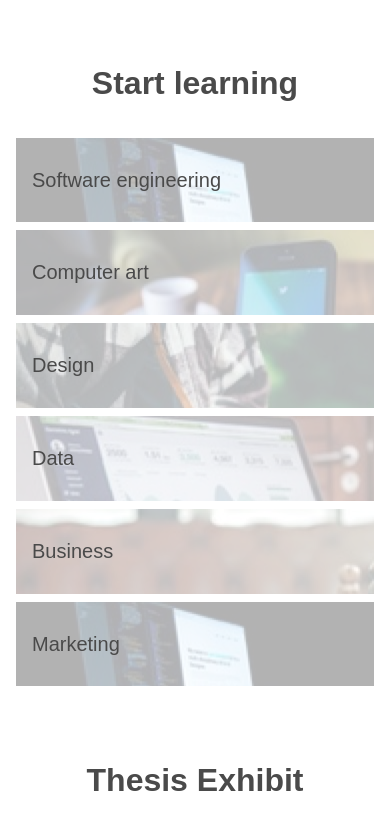
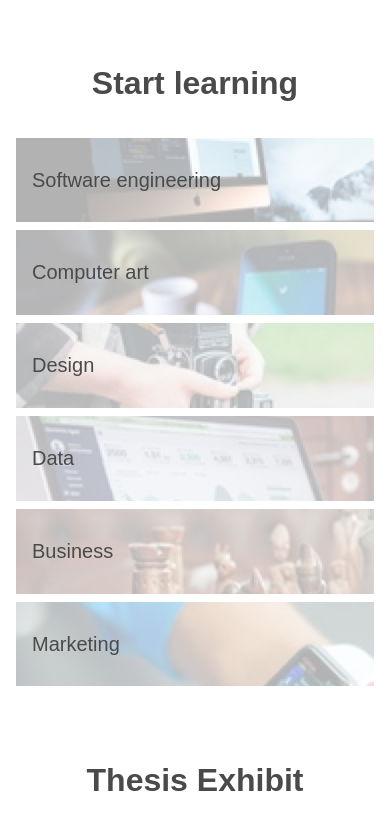
Before and after one commit to marcrowindo/Colmar-Academy, a plain HTML site: page index.html in a window 390 px wide. Shown: the part 2041-2874 px from the top of the page. Drawn offline with Linux system fonts and the light colour scheme; grey boxes are pictures that could not be loaded; files whose address does not match are found by name.

Commit message:
relative file path bug fix

```diff
--- a/resources/css/style.css
+++ b/resources/css/style.css
@@ -386,10 +386,12 @@ video {
 	.main-banner {
 		flex-direction: column;
 	}
+
 	.main-banner .image-container {
 		width: 100%;
 		margin: 0;
 	}
+
 	.main-banner .headline {
 		max-width: 100%;
 		margin: 2rem 1rem;
@@ -400,52 +402,65 @@ video {
 	.header {
 		display: none;
 	}
+
 	#mobile-element {
 		display: block;
 	}
+
 	#desktop-element {
 		display: none;
 	}
+
 	.focus-item.updates {
 		display: none;
 	}
+
 	.presenter {
 		height: auto;
 	}
+
 	.selector.updates {
 		width: 100%;
 		padding: 1rem;
 	}
+
 	.item {
 		flex-direction: column;
 		margin: 0;
 		width: 100%;
 	}
+
 	.item .image-container {
 		overflow: hidden;
 		width: 100%;
 		padding: 0;
 	}
+
 	.item-description {
 		width: 100%;
 		padding: 1rem;
 		padding-left: 3rem;
 	}
+
 	.start-learning {
 		background-color: white;
 		padding: 0;
 	}
+
 	.start-learning {
 	padding: 0 1rem;
 	padding-bottom: 2rem
 	}
+
 	.courses-container {
 		flex-direction: column;
 	}
+
 	.courses-container .course {
 		width: 100%;
 		margin: 0;
 	}
+
 	.courses-container .course .description {
 		margin: 0;
 		margin-bottom: 0.5rem;
@@ -455,9 +470,11 @@ video {
 		position: relative;
 		z-index: 1;
 	}
+
 	.courses-container .course .description h3:hover {
 		color: inherit;
-}
+	}
+
 	.course .description::before {
 		content: "";
 		position: absolute;
@@ -468,61 +485,69 @@ video {
 		opacity: 0.3;
 		z-index: -1;
 	}
+
 	.course.software .description::before {
-		background-image: url("file:///Users/marcwyss/Desktop/MarcDev/Projects/Colmar_Academy/resources/images/course-software.jpg");
+		background-image: url("../images/course-software.jpg");
+		background-position: 0% 55%;
 	}
+
 	.course.computer-art .description::before {
-		background-image: url("file:///Users/marcwyss/Desktop/MarcDev/Projects/Colmar_Academy/resources/images/course-computer-art.jpg");
+		background-image: url("../images/course-computer-art.jpg");
+		background-position: 0% 0%;
 	}
+
 	.course.design .description::before {
-		background-image: url("file:///Users/marcwyss/Desktop/MarcDev/Projects/Colmar_Academy/resources/images/course-design.jpg");
+		background-image: url("../images/course-design.jpg");
+		background-position: 0% 70%;
 	}
+
 	.course.data .description::before {
-		background-image: url("file:///Users/marcwyss/Desktop/MarcDev/Projects/Colmar_Academy/resources/images/course-data.jpg");
+		background-image: url("../images/course-data.jpg");
+		background-position: 0% 0%;
 	}
+
 	.course.business .description::before {
-		background-image: url("file:///Users/marcwyss/Desktop/MarcDev/Projects/Colmar_Academy/resources/images/course-business.jpg");
+		background-image: url("../images/course-business.jpg");
+		background-position: 0% 55%;
 	}
+
 	.course.marketing .description::before {
-		background-image: url("file:///Users/marcwyss/Desktop/MarcDev/Projects/Colmar_Academy/resources/images/course-software.jpg");
+		background-image: url("../images/course-marketing.jpg");
+		background-position: 0% 0%;
 	}
+
 	.courses-container .course .image-container {
 		display: none;
 	}
+
 	.courses-container .course p {
 		display: none;
 	}
+
 	.selector.thesis {
 		display: none;
 	}
+
 	.focus-item.thesis .description{
 		display: none;
 	}
+
 	.focus-item.thesis {
 		width: 100%;
 		margin: 2rem 0;
 	}
+
 	#exhibition-movie {
 		display: none;
 	}
+
 	.footer {
 		border-top: none;
 		justify-content: center;
 		height: 2rem;
 	}
+
 	.footer .terms {
 		display: none;
 	}
-
-
-
-
-
-
-
-
-
-
-
-
 }
```
